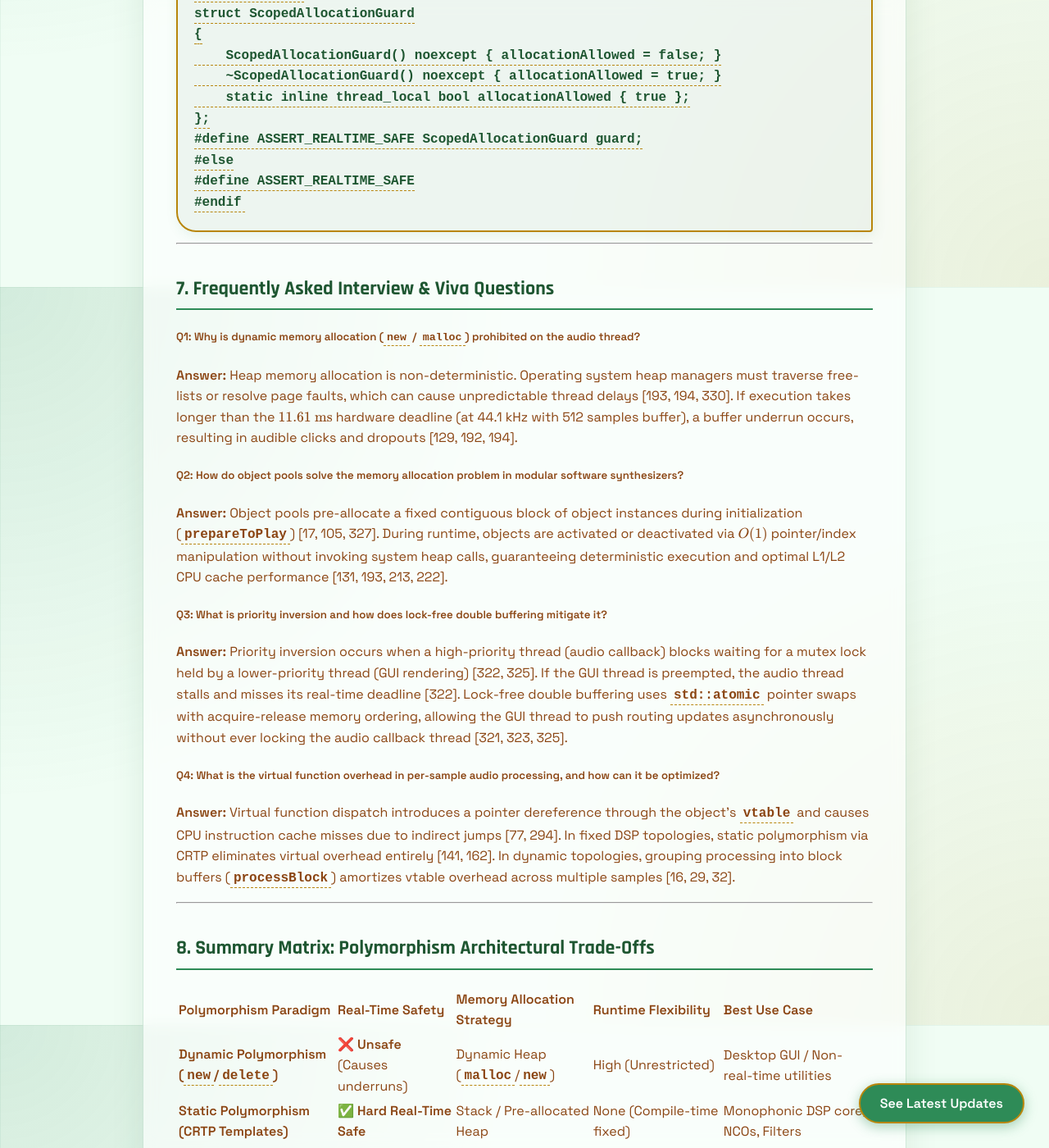
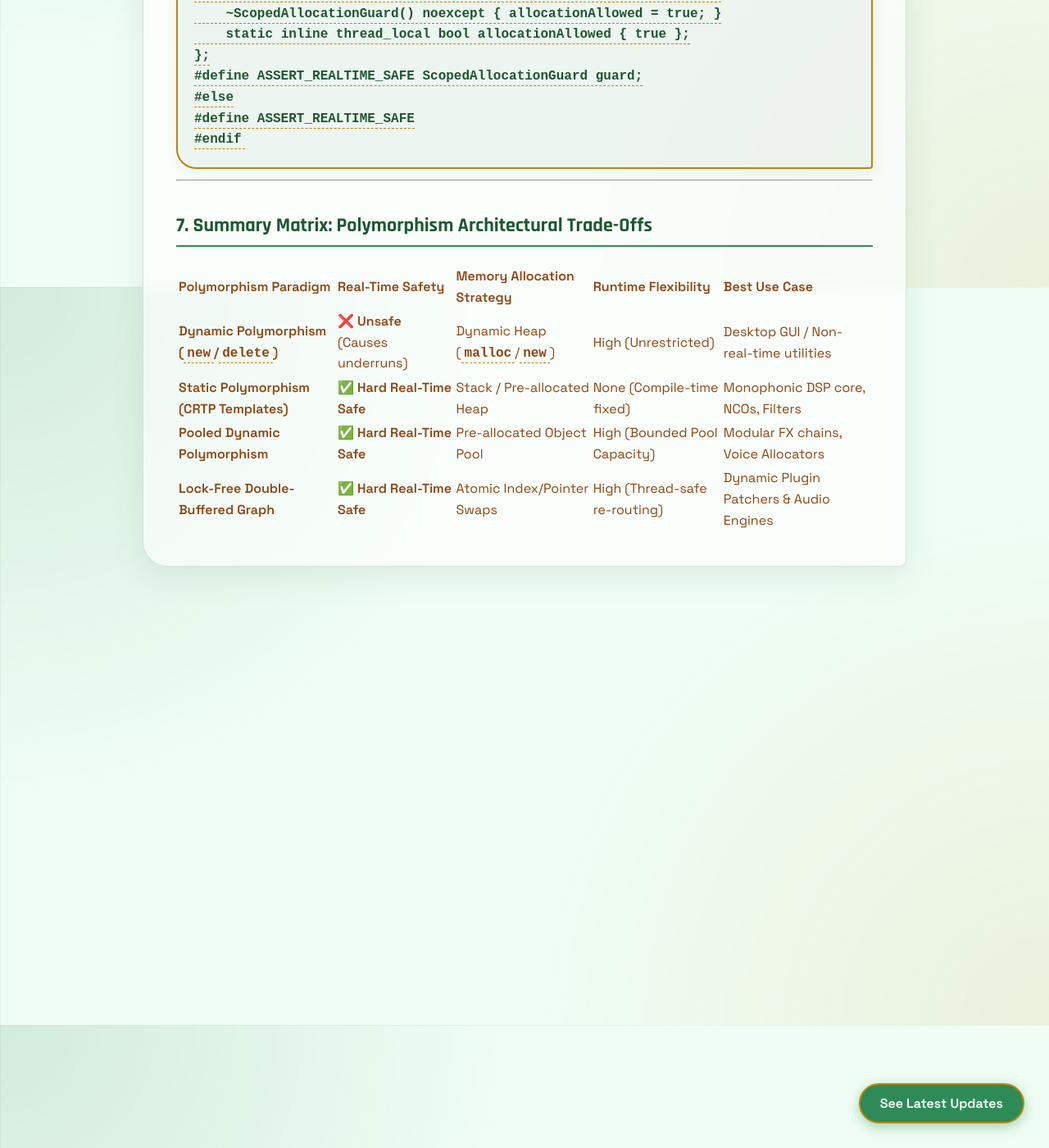
Before and after one commit to cryparc/Spandan, a Jekyll site: the page built from docs/Chapter_6_The_Architechture_of_Dynamic_DSP.md, in a window 1280 px wide and 1400 px high, scrolled down 12250 px. Shown: the whole window at 82% size. Built offline with Jekyll 4.4.1, drawn with Linux system fonts in a browser that asks for light colours; our own code applies the rules of GitHub Pages for plain Markdown files; some of the changed text lies outside the part shown.

Commit message:
updated the chapter 6

````diff
--- a/docs/Chapter_6_The_Architechture_of_Dynamic_DSP.md
+++ b/docs/Chapter_6_The_Architechture_of_Dynamic_DSP.md
@@ -1,12 +1,12 @@
 # Chapter 6: The Architecture of Dynamic DSP – C++ Polymorphism, Real-Time Audio Constraints, and Lock-Free Object Pools
 
-In Chapters 1 through 5 of the **SPANDAN (स्पंदन) Cookbook**, we constructed the foundational signal processing and visual engine for our polyphonic synthesizer: the Numerically Controlled Oscillator (NCO) phase engine, Moog-Ussachevsky exponential ADSR envelopes, 2-pole Topology-Preserving Transform (TPT) State Variable Filters, polyphonic voice allocators with algorithmic voice stealing, and real-time Radix-2 FFT spectral visualizers [6, 7, 320, 321, 326].
+In Chapters 1 through 5 of the **SPANDAN (स्पंदन) Cookbook**, we constructed the foundational signal processing and visual engine for our polyphonic synthesizer: the Numerically Controlled Oscillator (NCO) phase engine, Moog-Ussachevsky exponential ADSR envelopes, 2-pole Topology-Preserving Transform (TPT) State Variable Filters, polyphonic voice allocators with algorithmic voice stealing, and real-time Radix-2 FFT spectral visualizers
 
-However, modern software synthesizers and modular audio engines require **dynamic module routing**—allowing sound designers to reconfigure signal flow on the fly (e.g., placing a filter before or after a distortion effect, chaining multiple oscillators, or inserting custom modulation blocks) [15, 17, 75, 292].
+However, modern software synthesizers and modular audio engines require **dynamic module routing**—allowing sound designers to reconfigure signal flow on the fly (e.g., placing a filter before or after a distortion effect, chaining multiple oscillators, or inserting custom modulation blocks).
 
-In traditional software development, dynamic module management is implemented via Object-Oriented Polymorphism (using virtual base classes and `std::vector<std::unique_ptr<IDspModule>>`) with runtime dynamic allocation (`new` / `delete`). In **real-time digital signal processing**, this naïve object-oriented approach breaks down catastrophically [130, 192, 193, 209].
+In traditional software development, dynamic module management is implemented via Object-Oriented Polymorphism (using virtual base classes and `std::vector<std::unique_ptr<IDspModule>>`) with runtime dynamic allocation (`new` / `delete`). In **real-time digital signal processing**, this naïve object-oriented approach breaks down catastrophically.
 
-In this chapter, we explore why dynamic memory allocation is strictly prohibited on the high-priority audio callback thread, how standard C++ dynamic polymorphism impacts processor cache performance, and how **Pre-Allocated Object Pools** combined with **Lock-Free Pointer Graph Routing** enable completely safe, zero-latency, runtime module re-routing in C++ [129, 168, 193, 322, 327].
+In this chapter, we explore why dynamic memory allocation is strictly prohibited on the high-priority audio callback thread, how standard C++ dynamic polymorphism impacts processor cache performance, and how **Pre-Allocated Object Pools** combined with **Lock-Free Pointer Graph Routing** enable completely safe, zero-latency, runtime module re-routing in C++.
 
 ---
 
@@ -25,11 +25,11 @@ In this chapter, we explore why dynamic memory allocation is strictly prohibited
 ## 1. The Real-Time Audio Callback Thread & The Zero-Allocation Mandate
 
 ### The Hard Hardware Deadline
-When an audio plugin executes inside a Digital Audio Workstation (DAW) or standalone engine, the operating system's hardware audio driver invokes the audio callback function (`processBlock` / `processAudioFrame`) at fixed buffer intervals [29, 127, 193]. At a standard sample rate of $f_s = 44.1\text{ kHz}$ with a buffer block size of $N = 512\text{ samples}$, the audio thread must process all $512$ samples within a strict time frame [192, 194]:
+When an audio plugin executes inside a Digital Audio Workstation (DAW) or standalone engine, the operating system's hardware audio driver invokes the audio callback function (`processBlock` / `processAudioFrame`) at fixed buffer intervals. At a standard sample rate of $f_s = 44.1\text{ kHz}$ with a buffer block size of $N = 512\text{ samples}$, the audio thread must process all $512$ samples within a strict time frame:
 
 $$\Delta t_{\text{buffer}} = \frac{N}{f_s} = \frac{512}{44100\text{ Hz}} \approx 11.61\text{ milliseconds}$$
 
-If the total processing duration across all voices, oscillators, filters, and effect modules exceeds **$11.61\text{ ms}$**, the audio hardware buffer runs dry before the hardware sound card can transmit samples to the Digital-to-Analog Converter (DAC) [129, 192, 194]. This results in a **buffer underrun**, producing audible dropouts, clicks, and pops [192, 194, 322, 330].
+If the total processing duration across all voices, oscillators, filters, and effect modules exceeds **$11.61\text{ ms}$**, the audio hardware buffer runs dry before the hardware sound card can transmit samples to the Digital-to-Analog Converter (DAC). This results in a **buffer underrun**, producing audible dropouts, clicks, and pops.
 
 ```
 +-----------------------------------------------------------------------------------+
@@ -43,23 +43,23 @@ If the total processing duration across all voices, oscillators, filters, and ef
 ```
 
 ### Why Dynamic Memory Allocation (`new`, `malloc`, `std::vector`) is Forbidden
-In standard desktop software, allocating memory on the system heap using `malloc`, `new`, `std::vector::push_back`, or `std::make_shared` is considered fast [18, 193, 327]. However, heap allocation in operating systems is non-deterministic [192, 194, 330]:
+In standard desktop software, allocating memory on the system heap using `malloc`, `new`, `std::vector::push_back`, or `std::make_shared` is considered fast. However, heap allocation in operating systems is non-deterministic:
 
-1. **Free-List Traversal & OS Paging:** When `malloc` or `new` is invoked, the OS memory manager must scan internal heap data structures (such as bins, free-lists, or buddy allocators) to find a contiguous block of memory. If a new page is required, the OS may trigger a **page fault**, suspending the calling thread while swapping virtual memory pages [193, 194, 330].
-2. **Global Heap Mutex Locks:** Standard C runtime allocators (e.g., `ptmalloc`, `jemalloc`) utilize internal thread synchronization locks (`mutexes`) to prevent multi-threaded memory corruption. If another background process or GUI thread holds the heap lock, the high-priority audio callback thread is forced to sleep until the lock is released [193, 194, 322].
-3. **Non-Deterministic Execution Time:** While average allocation times are microsecond-scale, worst-case heap allocation times can spike to tens of milliseconds [192, 194]. In real-time audio, worst-case timing governs system stability [129, 192].
+1. **Free-List Traversal & OS Paging:** When `malloc` or `new` is invoked, the OS memory manager must scan internal heap data structures (such as bins, free-lists, or buddy allocators) to find a contiguous block of memory. If a new page is required, the OS may trigger a **page fault**, suspending the calling thread while swapping virtual memory pages.
+2. **Global Heap Mutex Locks:** Standard C runtime allocators (e.g., `ptmalloc`, `jemalloc`) utilize internal thread synchronization locks (`mutexes`) to prevent multi-threaded memory corruption. If another background process or GUI thread holds the heap lock, the high-priority audio callback thread is forced to sleep until the lock is released.
+3. **Non-Deterministic Execution Time:** While average allocation times are microsecond-scale, worst-case heap allocation times can spike to tens of milliseconds. In real-time audio, worst-case timing governs system stability.
 
-Therefore, SPANDAN enforces the **4 Golden Rules of Real-Time Audio Programming** [193]:
-* **Rule 1:** Zero dynamic memory allocation (`new`, `malloc`, `free`, `delete`, container resizing) inside the process callback [6, 129, 136, 168, 193].
-* **Rule 2:** Zero thread-blocking primitives (`std::mutex`, `std::condition_variable`, locks) on the audio thread [193, 322, 325].
-* **Rule 3:** Strict use of `noexcept` specifiers to guarantee exception-free execution and enable SIMD compiler auto-vectorization [141, 193, 331].
-* **Rule 4:** All memory allocation occurs asynchronously at "setup time" (`prepareToPlay` / initialization) [2, 4, 136, 193, 327].
+Therefore, SPANDAN enforces the **4 Golden Rules of Real-Time Audio Programming**:
+* **Rule 1:** Zero dynamic memory allocation (`new`, `malloc`, `free`, `delete`, container resizing) inside the process callback.
+* **Rule 2:** Zero thread-blocking primitives (`std::mutex`, `std::condition_variable`, locks) on the audio thread.
+* **Rule 3:** Strict use of `noexcept` specifiers to guarantee exception-free execution and enable SIMD compiler auto-vectorization.
+* **Rule 4:** All memory allocation occurs asynchronously at "setup time" (`prepareToPlay` / initialization).
 
 ---
 
 ## 2. C++ Polymorphism in Real-Time Systems: Vtables, Cache Locality, and CRTP
 
-To build modular synthesizers, DSP engineers often define abstract C++ interface classes [77, 78, 294, 295]:
+To build modular synthesizers, DSP engineers often define abstract C++ interface classes:
 
 ```cpp
 class IDspModule
@@ -72,14 +72,14 @@ public:
 ```
 
 ### The Cost of Dynamic Polymorphism (Virtual Table Dispatch)
-While virtual functions provide clean abstraction, invoking `virtual float processSample(float)` inside a per-sample audio loop ($44,100$ calls per second per voice) introduces subtle real-time overhead [77, 78, 295]:
+While virtual functions provide clean abstraction, invoking `virtual float processSample(float)` inside a per-sample audio loop ($44,100$ calls per second per voice) introduces subtle real-time overhead:
 
-1. **Vtable Indirection:** Calling a virtual function requires dereferencing the object's virtual table pointer (`vptr`), indexing into the virtual function table (`vtable`), and performing an indirect branch jump to the target function memory address [77, 294].
+1. **Vtable Indirection:** Calling a virtual function requires dereferencing the object's virtual table pointer (`vptr`), indexing into the virtual function table (`vtable`), and performing an indirect branch jump to the target function memory address.
 2. **Branch Predictor Misses:** When iterating over an array of heterogeneous `IDspModule*` pointers (e.g., `Oscillator` -> `Filter` -> `Delay`), CPU hardware branch predictors struggle to predict indirect call targets, invalidating the CPU instruction pipeline.
-3. **Cache Line Thrashing (Pointer Chasing):** In standard dynamic allocation, objects derived from `IDspModule` reside scattered across non-contiguous locations in heap memory. Iterating through a vector of pointers (`std::vector<IDspModule*>`) causes CPU L1/L2 cache misses, forcing processor stalls while fetching data from slow main RAM [131, 213, 222].
+3. **Cache Line Thrashing (Pointer Chasing):** In standard dynamic allocation, objects derived from `IDspModule` reside scattered across non-contiguous locations in heap memory. Iterating through a vector of pointers (`std::vector<IDspModule*>`) causes CPU L1/L2 cache misses, forcing processor stalls while fetching data from slow main RAM.
 
 ### Static Polymorphism via Curiously Recurring Template Pattern (CRTP)
-For fixed DSP chains where module types are known at compile time, static polymorphism via CRTP eliminates vtable indirection entirely while preserving interface constraints [141, 162]:
+For fixed DSP chains where module types are known at compile time, static polymorphism via CRTP eliminates vtable indirection entirely while preserving interface constraints:
 
 ```cpp
 template <typename Derived>
@@ -104,13 +104,13 @@ public:
     float processSampleImpl(float input) noexcept { /* Filter difference equation */ return input; }
 };
 ```
-CRTP enables full compiler inlining, zero-cost function dispatch, and loop vectorization [141, 162]. However, when users want to dynamically insert, swap, or re-route DSP modules at runtime via the UI, compile-time CRTP cannot reconfigure the processing graph [15, 292]. To reconcile runtime flexibility with real-time audio safety, we combine dynamic virtual interfaces with **Pre-Allocated Object Pools**.
+CRTP enables full compiler inlining, zero-cost function dispatch, and loop vectorization. However, when users want to dynamically insert, swap, or re-route DSP modules at runtime via the UI, compile-time CRTP cannot reconfigure the processing graph. To reconcile runtime flexibility with real-time audio safety, we combine dynamic virtual interfaces with **Pre-Allocated Object Pools**.
 
 ---
 
 ## 3. The Mechanics of Pre-Allocated Object Pools
 
-An **Object Pool** is a creational design pattern that pre-allocates a fixed array of objects in contiguous memory during initialization (`prepareToPlay`), managing their active/idle lifetimes without ever requesting heap memory from the operating system during runtime [17, 105, 128, 208, 327].
+An **Object Pool** is a creational design pattern that pre-allocates a fixed array of objects in contiguous memory during initialization (`prepareToPlay`), managing their active/idle lifetimes without ever requesting heap memory from the operating system during runtime.
 
 ```
 +-----------------------------------------------------------------------------------+
@@ -127,15 +127,15 @@ An **Object Pool** is a creational design pattern that pre-allocates a fixed arr
 ```
 
 ### Key Architectural Benefits of Object Pools in Audio DSP
-1. **Guaranteed $O(1)$ Allocation & Release:** Acquiring a module from the pool or returning it to the pool involves updating integer index pointers or bitmasks, executing in deterministic $O(1)$ time [6, 192, 216].
-2. **Optimal L1/L2 CPU Cache Locality:** Because pool entries are allocated contiguously in a single block of memory, sequential processing of pooled DSP modules maximizes CPU cache line hits [131, 213, 222].
-3. **Zero Fragmentation:** Pre-allocating maximum capacity at setup eliminates memory fragmentation over long DAW production sessions [129, 168, 193].
+1. **Guaranteed $O(1)$ Allocation & Release:** Acquiring a module from the pool or returning it to the pool involves updating integer index pointers or bitmasks, executing in deterministic $O(1)$ time.
+2. **Optimal L1/L2 CPU Cache Locality:** Because pool entries are allocated contiguously in a single block of memory, sequential processing of pooled DSP modules maximizes CPU cache line hits.
+3. **Zero Fragmentation:** Pre-allocating maximum capacity at setup eliminates memory fragmentation over long DAW production sessions.
 
 ---
 
 ## 4. Lock-Free Runtime Module Routing & Double-Buffered DSP Graphs
 
-Managing dynamic module routing requires transferring configuration updates from the user interface (GUI thread) to the audio rendering callback (`processBlock`) without using mutexes or causing priority inversion [95, 313, 322, 325].
+Managing dynamic module routing requires transferring configuration updates from the user interface (GUI thread) to the audio rendering callback (`processBlock`) without using mutexes or causing priority inversion.
 
 ### Double-Buffered Graph Routing
 SPANDAN uses a **Double-Buffered Graph Structure**:
@@ -149,13 +149,13 @@ SPANDAN uses a **Double-Buffered Graph Structure**:
 [ Audio Thread ] <--- (Reads Active Graph) <--- [ Active Atomic Pointer ]
 ```
 
-When the user finishes re-ordering modules on the graphical patcher, the GUI thread stages the new sequence of module indices in the `writeGraph` and executes an **atomic pointer swap** using `std::atomic<Graph*>::store` with `std::memory_order_release` [321, 323, 325]. The audio thread reads the active graph via `std::memory_order_acquire` at the beginning of the next audio block, switching the signal routing instantly without blocking or missing a sample [321, 323, 325].
+When the user finishes re-ordering modules on the graphical patcher, the GUI thread stages the new sequence of module indices in the `writeGraph` and executes an **atomic pointer swap** using `std::atomic<Graph*>::store` with `std::memory_order_release`. The audio thread reads the active graph via `std::memory_order_acquire` at the beginning of the next audio block, switching the signal routing instantly without blocking or missing a sample.
 
 ---
 
 ## 5. C++ Implementation: Production-Grade ObjectPool & AudioGraphRouter
 
-Here is the complete, self-contained C++20 implementation of an abstract DSP module interface, a pre-allocated object pool, and a lock-free graph router designed for Project SPANDAN [77, 78, 193, 323, 324].
+Here is the complete, self-contained C++20 implementation of an abstract DSP module interface, a pre-allocated object pool, and a lock-free graph router designed for Project SPANDAN.
 
 ```cpp
 #pragma once
@@ -390,11 +390,11 @@ private:
 
 ## 6. Memory Allocation Auditing & Benchmarking Protocols
 
-To verify that SPANDAN's dynamic module routing engine adheres strictly to real-time audio standards, the following automated profiling tools are executed in CI/CD pipelines [129, 210, 220]:
+To verify that SPANDAN's dynamic module routing engine adheres strictly to real-time audio standards, the following automated profiling tools are executed in CI/CD pipelines:
 
-1. **Valgrind Massif & Heaptrack Auditing:** Override standard C `malloc` and C++ `operator new` symbols to assert that zero calls occur inside `processBlock` [129, 210, 220].
-2. **RAII Real-Time Assertions:** Insert custom debug assertions inside the process callback that trip an assertion failure if dynamic allocation occurs [193, 210].
-3. **Microsecond Callback Benchmarking:** Profile execution latency using OS high-resolution microsecond timers (`std::chrono::high_resolution_clock`) to guarantee callback completion well below $11.61\text{ ms}$ [192, 210, 220].
+1. **Valgrind Massif & Heaptrack Auditing:** Override standard C `malloc` and C++ `operator new` symbols to assert that zero calls occur inside `processBlock`.
+2. **RAII Real-Time Assertions:** Insert custom debug assertions inside the process callback that trip an assertion failure if dynamic allocation occurs.
+3. **Microsecond Callback Benchmarking:** Profile execution latency using OS high-resolution microsecond timers (`std::chrono::high_resolution_clock`) to guarantee callback completion well below $11.61\text{ ms}$.
 
 ```cpp
 // Real-Time Memory Allocation Guard Macro
@@ -413,23 +413,7 @@ struct ScopedAllocationGuard
 
 ---
 
-## 7. Frequently Asked Interview & Viva Questions
-
-##### Q1: Why is dynamic memory allocation (`new` / `malloc`) prohibited on the audio thread?
-**Answer:** Heap memory allocation is non-deterministic. Operating system heap managers must traverse free-lists or resolve page faults, which can cause unpredictable thread delays [193, 194, 330]. If execution takes longer than the $11.61\text{ ms}$ hardware deadline (at 44.1 kHz with 512 samples buffer), a buffer underrun occurs, resulting in audible clicks and dropouts [129, 192, 194].
-
-##### Q2: How do object pools solve the memory allocation problem in modular software synthesizers?
-**Answer:** Object pools pre-allocate a fixed contiguous block of object instances during initialization (`prepareToPlay`) [17, 105, 327]. During runtime, objects are activated or deactivated via $O(1)$ pointer/index manipulation without invoking system heap calls, guaranteeing deterministic execution and optimal L1/L2 CPU cache performance [131, 193, 213, 222].
-
-##### Q3: What is priority inversion and how does lock-free double buffering mitigate it?
-**Answer:** Priority inversion occurs when a high-priority thread (audio callback) blocks waiting for a mutex lock held by a lower-priority thread (GUI rendering) [322, 325]. If the GUI thread is preempted, the audio thread stalls and misses its real-time deadline [322]. Lock-free double buffering uses `std::atomic` pointer swaps with acquire-release memory ordering, allowing the GUI thread to push routing updates asynchronously without ever locking the audio callback thread [321, 323, 325].
-
-##### Q4: What is the virtual function overhead in per-sample audio processing, and how can it be optimized?
-**Answer:** Virtual function dispatch introduces a pointer dereference through the object's `vtable` and causes CPU instruction cache misses due to indirect jumps [77, 294]. In fixed DSP topologies, static polymorphism via CRTP eliminates virtual overhead entirely [141, 162]. In dynamic topologies, grouping processing into block buffers (`processBlock`) amortizes vtable overhead across multiple samples [16, 29, 32].
-
----
-
-## 8. Summary Matrix: Polymorphism Architectural Trade-Offs
+## 7. Summary Matrix: Polymorphism Architectural Trade-Offs
 
 | Polymorphism Paradigm | Real-Time Safety | Memory Allocation Strategy | Runtime Flexibility | Best Use Case |
 | :--- | :--- | :--- | :--- | :--- |
````
